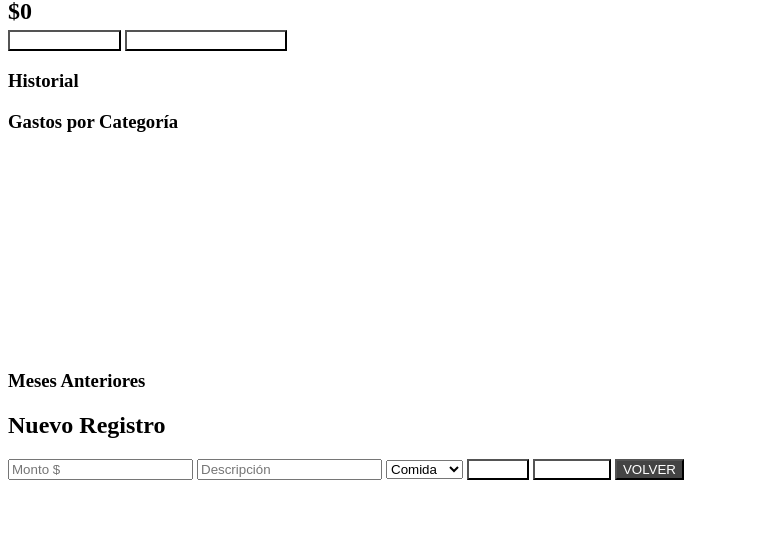
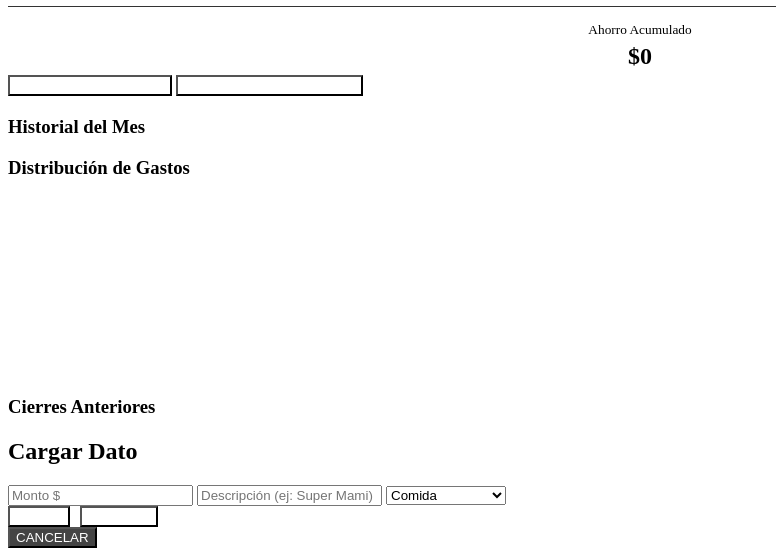
Before and after one commit to ignaciobernasconi/finansas-ib, a plain HTML site: page index.html in a window 1280 px wide. Shown: the part 262-818 px from the top of the page, without its empty margins (0-776 px from the left). Drawn offline with nearby package versions, Linux system fonts and the light colour scheme.

Commit message:
Update index.html

```diff
--- a/index.html
+++ b/index.html
@@ -1,5 +1,5 @@
 <div id="profile-selection">
-    <h1>Finansas IB</h1>
+    <h1 style="text-align:center">Finansas IB</h1>
     <button onclick="selectProfile('Ignacio')" style="background:var(--purple); color:white">Ignacio</button>
     <button onclick="selectProfile('Claudia')" style="background:#fd79a8; color:white">Claudia</button>
 </div>
@@ -7,52 +7,58 @@
 <div id="main-dashboard" class="hidden">
     <div class="flex-between">
         <h2 id="user-display"></h2>
-        <button onclick="logout()" style="width:auto; background:#333; color:white">Salir</button>
+        <button onclick="logout()" style="width:auto; background:#333; color:white; padding:5px 15px">Salir</button>
     </div>
 
-    <div style="display:flex; gap:5px; margin-bottom:15px">
+    <div style="display:flex; gap:8px; margin-bottom:15px">
         <button onclick="showTab('home')" style="background:#444; color:white">Home</button>
         <button onclick="showTab('stats')" style="background:#444; color:white">Stats</button>
         <button onclick="showTab('calendar')" style="background:#444; color:white">Meses</button>
     </div>
 
     <div id="tab-home" class="tab-content">
-        <div class="card">
-            <small>Saldo Neto Actual</small>
-            <h1 id="net-balance" style="color:var(--green); margin:5px 0">$0</h1>
-            <hr style="border:0; border-top:1px solid #333">
-            <small>Total Ahorrado Caja</small>
-            <h2 id="total-saved-big" style="margin:5px 0">$0</h2>
+        <div class="card" style="text-align:center">
+            <small style="color:var(--gray)">Saldo Disponible</small>
+            <h1 id="net-balance">$0</h1>
+            <hr style="border:0; border-top:1px solid #333; margin:15px 0">
+            <small style="color:var(--gray)">Ahorro Acumulado</small>
+            <h2 id="total-saved-big" style="margin:5px 0; color:var(--purple)">$0</h2>
         </div>
-        <button onclick="showTab('add')" style="background:var(--green); color:white">+ MOVIMIENTO</button>
-        <button onclick="transferBalanceToSavings()" style="background:var(--purple); color:white">CERRAR MES (Ahorrar)</button>
-        <h3>Historial</h3>
+        <button onclick="showTab('add')" style="background:var(--green); color:white">+ NUEVO MOVIMIENTO</button>
+        <button onclick="transferBalanceToSavings()" style="background:var(--purple); color:white">CERRAR MES Y AHORRAR</button>
+        <h3 style="margin-top:20px">Historial del Mes</h3>
         <div id="history-list"></div>
     </div>
 
     <div id="tab-stats" class="tab-content hidden">
-        <h3>Gastos por Categoría</h3>
-        <canvas id="myChart" style="width:100%; max-width:400px"></canvas>
+        <h3>Distribución de Gastos</h3>
+        <div style="background:white; border-radius:15px; padding:15px">
+            <canvas id="myChart"></canvas>
+        </div>
     </div>
 
     <div id="tab-calendar" class="tab-content hidden">
-        <h3>Meses Anteriores</h3>
+        <h3>Cierres Anteriores</h3>
         <div id="calendar-list"></div>
     </div>
 
     <div id="tab-add" class="tab-content hidden">
-        <h2>Nuevo Registro</h2>
+        <h2>Cargar Dato</h2>
         <input type="number" id="amount" placeholder="Monto $" inputmode="decimal">
-        <input type="text" id="desc" placeholder="Descripción">
+        <input type="text" id="desc" placeholder="Descripción (ej: Super Mami)">
         <select id="cat">
             <option value="Comida">Comida</option>
             <option value="Servicios">Servicios</option>
             <option value="Nafta">Nafta</option>
             <option value="Varios">Varios</option>
+            <option value="Sueldo">Sueldo / Ingreso</option>
         </select>
-        <button onclick="addEntry('gasto')" style="background:var(--red); color:white">GASTO</button>
-        <button onclick="addEntry('ingreso')" style="background:var(--green); color:white">INGRESO</button>
-        <button onclick="showTab('home')" style="background:#444; color:white">VOLVER</button>
+        <div style="display:flex; gap:10px">
+            <button onclick="addEntry('gasto')" style="background:var(--red); color:white">GASTO</button>
+            <button onclick="addEntry('ingreso')" style="background:var(--green); color:white">INGRESO</button>
+        </div>
+        <button onclick="showTab('home')" style="background:#444; color:white">CANCELAR</button>
     </div>
 </div>
+
 <script src="https://cdn.jsdelivr.net/npm/chart.js"></script>
```
